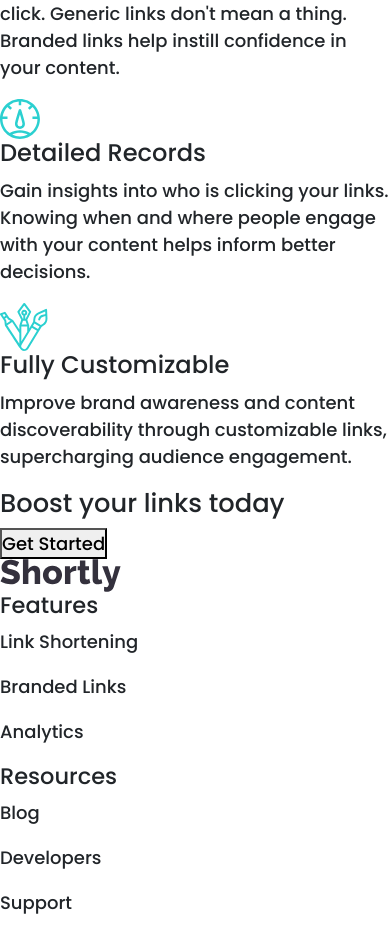
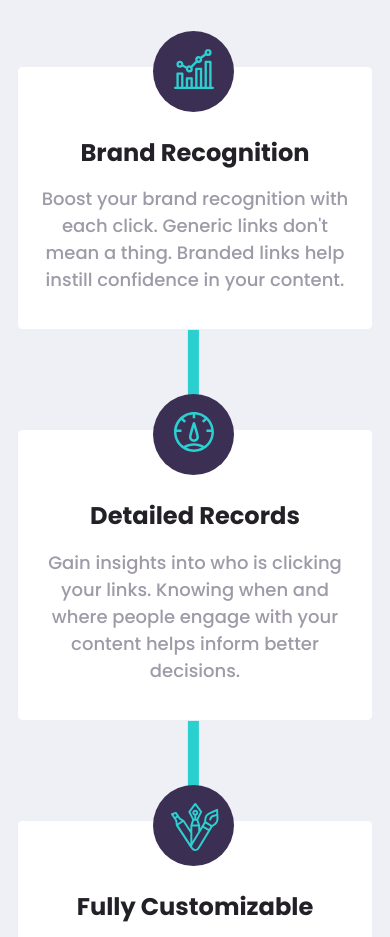
Before and after one commit to ZeenatLawal/Shortly, a React (Create React App) app: page / in a window 390 px wide. Shown: the part 1060-1997 px from the top of the page. Built offline with nearby package versions, Linux system fonts and the light colour scheme.

Commit message:
Style Stats section for mobile

```diff
--- a/src/components/Stats.js
+++ b/src/components/Stats.js
@@ -2,39 +2,56 @@
 import brand from '../images/icon-brand-recognition.svg';
 import records from '../images/icon-detailed-records.svg';
 import customize from '../images/icon-fully-customizable.svg';
+import '../styles/Stats.css';
 
 const Stats = () => (
   <>
-    <section>
-      <h3>Advanced Statistics</h3>
-      <p>
+    <section className="stats text-center">
+      <div className="main">
+        <h3 className="title stats-title">Advanced Statistics</h3>
+        <p className="text-color pb-3">
           Track how your links are performing across the
           web with our advanced statistics dashboard.
         </p>
-      <div>
-        <div>
+        <div className="py-4">
+          <div className="pb-5 position-relative">
+            <div className="icon rounded-circle">
               <img src={brand} alt="Graph icon" />
-          <h4>Brand recognition</h4>
-          <p>
+            </div>
+            <div className="stats-card rounded">
+              <h4 className="stats-card-title">Brand Recognition</h4>
+              <p className="text-color">
                 Boost your brand recognition with each click. Generic links don&apos;t mean a thing.
                 Branded links help instill confidence in your content.
               </p>
             </div>
-        <div>
+          </div>
+          <hr className="line" />
+          <div className="pb-5 position-relative">
+            <div className="icon rounded-circle">
               <img src={records} alt="Records icon" />
-          <h4>Detailed Records</h4>
-          <p>
-            Gain insights into who is clicking your links. Knowing when and where people engage with
-            your content helps inform better decisions.
+            </div>
+            <div className="stats-card rounded">
+              <h4 className="stats-card-title">Detailed Records</h4>
+              <p className="text-color">
+                Gain insights into who is clicking your links. Knowing when and where people engage
+                with your content helps inform better decisions.
               </p>
             </div>
-        <div>
+          </div>
+          <hr className="line" />
+          <div className="pb-5 position-relative">
+            <div className="icon rounded-circle">
               <img src={customize} alt="Pens icon" />
-          <h4>Fully Customizable</h4>
-          <p>
+            </div>
+            <div className="stats-card rounded">
+              <h4 className="stats-card-title">Fully Customizable</h4>
+              <p className="text-color">
                 Improve brand awareness and content discoverability through customizable links,
                 supercharging audience engagement.
               </p>
+            </div>
+          </div>
         </div>
       </div>
     </section>
--- a/src/styles/Navbar.css
+++ b/src/styles/Navbar.css
@@ -9,6 +9,7 @@
   top: 0;
   background-color: white;
   padding-bottom: 0;
+  z-index: 1;
 }
 
 .navbar-collapse {
--- /dev/null
+++ b/src/styles/Stats.css
@@ -0,0 +1,36 @@
+.stats {
+  background-color: var(--light-violet);
+  padding-top: 4rem;
+}
+
+.line {
+  height: 0.6rem !important;
+  width: 8.5rem;
+  background-color: var(--cyan);
+  opacity: 1;
+  transform: rotate(90deg);
+  margin-left: 5.5rem;
+}
+
+.icon {
+  background-color: var(--dark-violet);
+  width: 4.5rem;
+  height: 4.5rem;
+  padding: 1rem;
+  margin: 0 auto;
+  position: absolute;
+  top: -2rem;
+  left: 7.5rem;
+}
+
+.stats-card {
+  background-color: white;
+  padding: 4rem 1rem 1rem 1rem;
+  margin-top: 1rem;
+}
+
+.stats-card-title {
+  color: var(--darker-violet);
+  font-weight: 700;
+  padding-bottom: 0.5rem;
+}
```
Lines whose indentation alone changed are shown as unchanged.
